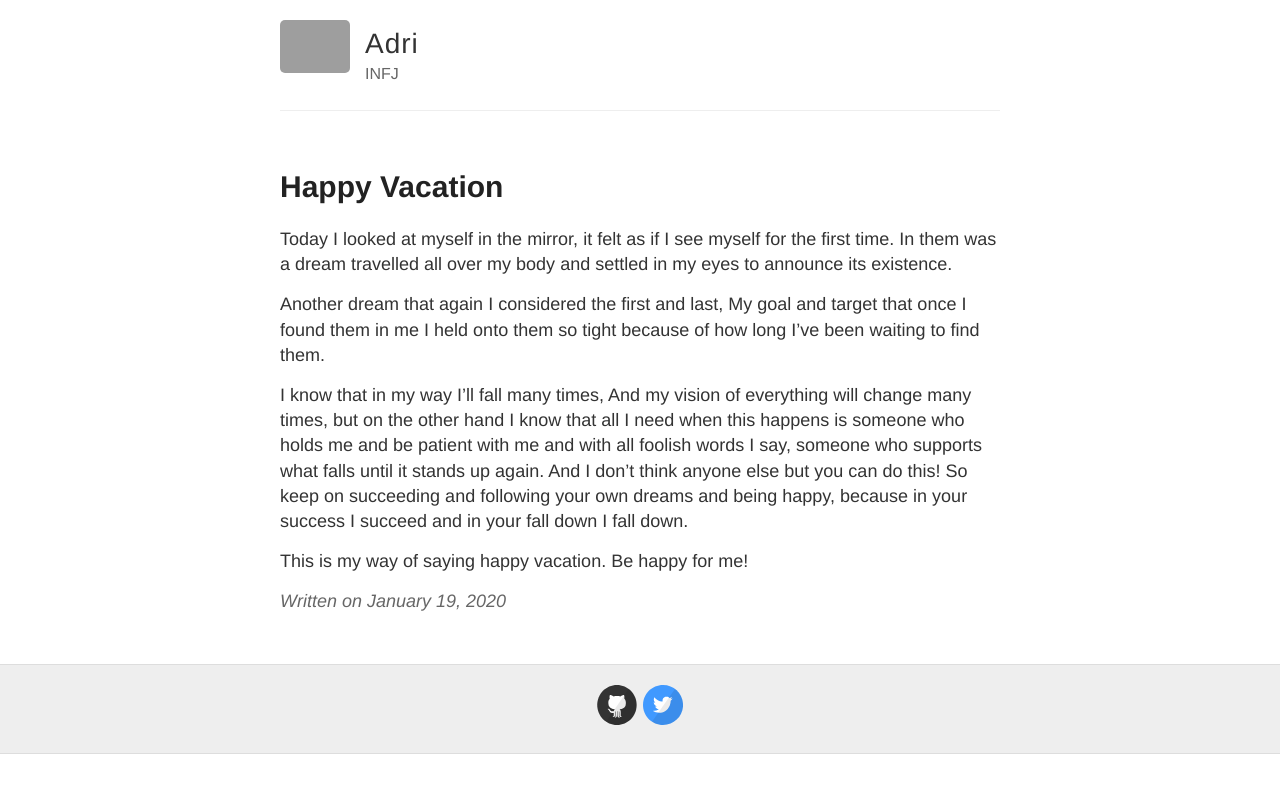
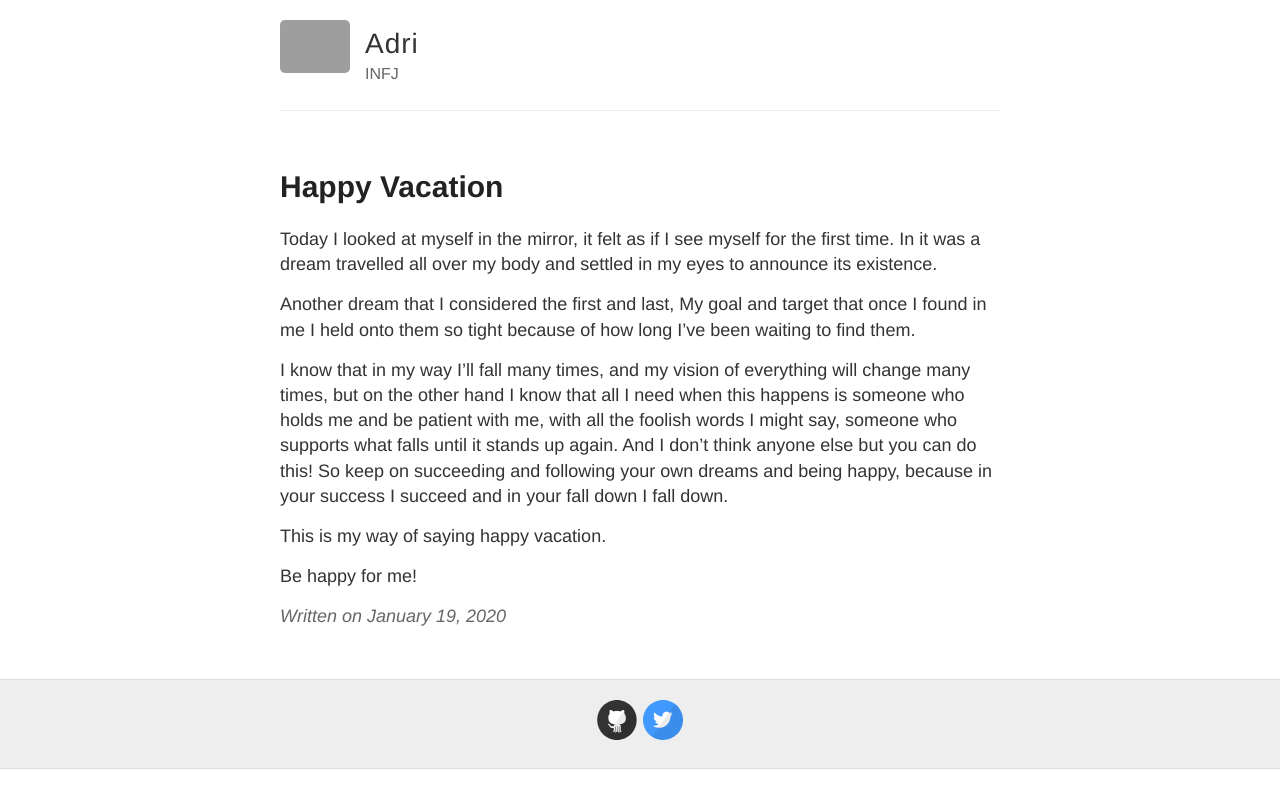
Before and after one commit to aelasr/aelasr.github.io, a Jekyll site: the page built from _posts/2020-01-19-Happy-Vacation.md, in a window 1280 px wide. Shown: the top 808 px of the page. Built offline with Jekyll 4.4.1, drawn with Linux system fonts in a browser that asks for light colours; grey boxes are pictures that could not be loaded.

Commit message:
update text

```diff
--- a/_posts/2020-01-19-Happy-Vacation.md
+++ b/_posts/2020-01-19-Happy-Vacation.md
@@ -3,11 +3,15 @@ layout: post
 title: Happy Vacation
 ---
 
-Today I looked at myself in the mirror, it felt as if I see myself for the first time. In them was a dream travelled all over my body and settled in my eyes to announce its existence.
+Today I looked at myself in the mirror, it felt as if I see myself for the first time. In it was a dream travelled all over my body and settled in my eyes to announce its existence.
 
-Another dream that again I considered the first and last, My goal and target that once I found them in me I held onto them so tight because of how long I've been waiting to find them.
 
-I know that in my way I'll fall many times, And my vision of everything will change many times, but on the other hand I know that all I need when this happens is someone who holds me and be patient with me and with all foolish words I say, someone who supports what falls until it stands up again. And I don't think anyone else but you can do this! So keep on succeeding and following your own dreams and being happy, because in your success I succeed and in your fall down I fall down.
+Another dream that I considered the first and last, My goal and target that once I found in me I held onto them so tight because of how long I've been waiting to find them.
+
+
+I know that in my way I'll fall many times, and my vision of everything will change many times, but on the other hand I know that all I need when this happens is someone who holds me and be patient with me, with all the foolish words I might say, someone who supports what falls until it stands up again. And I don't think anyone else but you can do this! So keep on succeeding and following your own dreams and being happy, because in your success I succeed and in your fall down I fall down.
+
 
 This is my way of saying happy vacation.
+
 Be happy for me!
```
Also changed, not shown: _posts/2020-01-02-Be-My-First.md (+1 -0 lines), _posts/2020-01-07-The-Man-Who-Knew-When-To-Stop.md (+2 -1 lines), _posts/2020-01-09-Twenty-Twenty.md (added, +17 -0 lines), _posts/2020-01-10-Short-Notes.md (added, +11 -0 lines), _posts/2020-01-13-My-Way.md (+7 -0 lines), _posts/2020-01-17-My-Calm-Almost-A-Year.md (+7 -0 lines).
